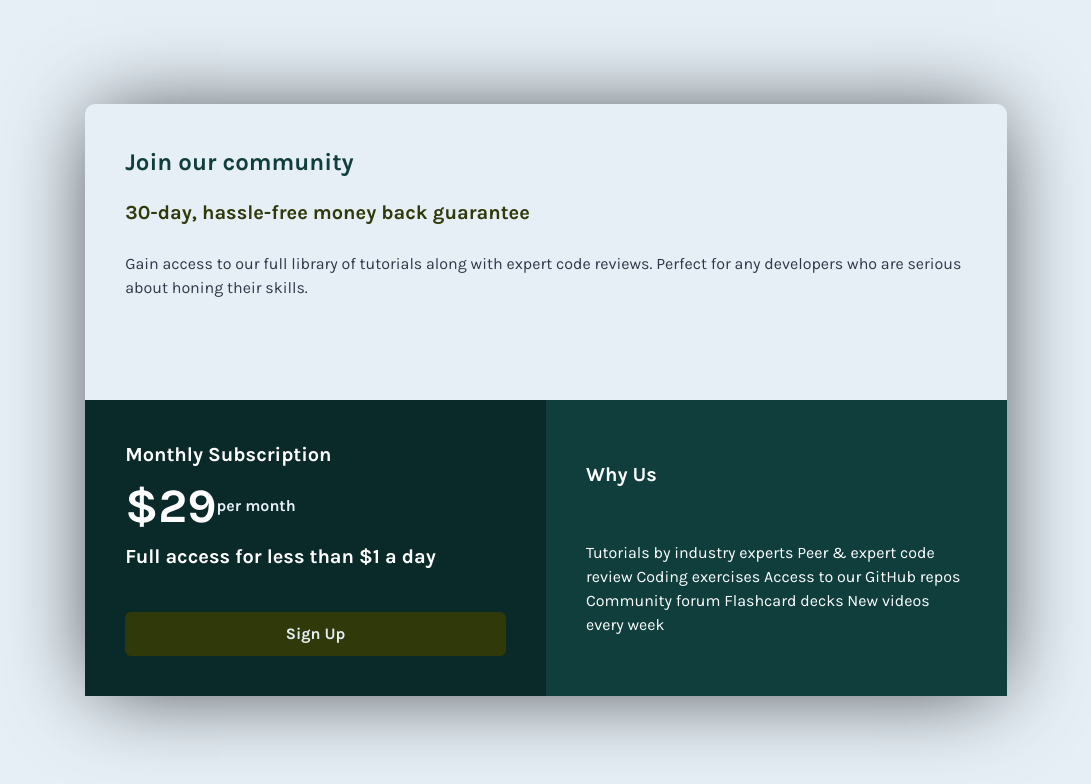
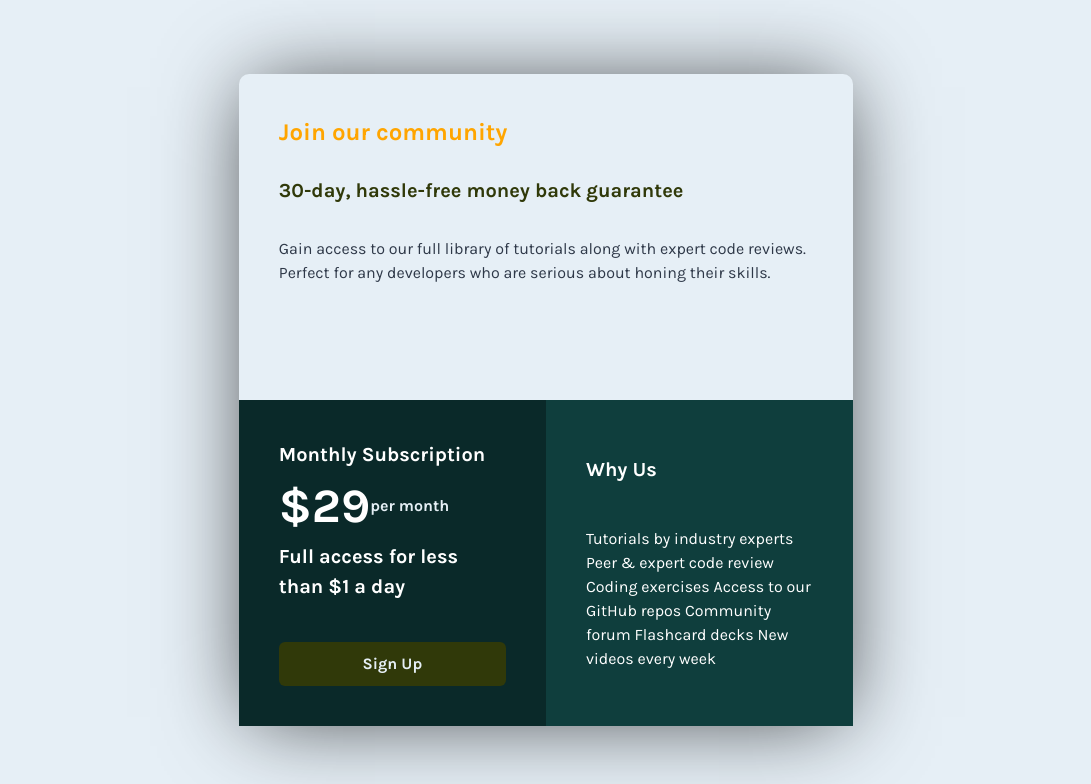
Before and after one commit to JammiM/single-price-grid-component, a React (Vite) app: page / in a window 1536 px wide. Shown: the top 784 px of the page, without its empty margins (222-1313 px from the left). Built offline with nearby package versions, Linux system fonts and the light colour scheme.

Commit message:
Updated media queries

```diff
--- a/src/components/SinglePriceGrid.css
+++ b/src/components/SinglePriceGrid.css
@@ -3,13 +3,17 @@
   /* padding: 10px; */
   border-top-right-radius: 10px;
   border-top-left-radius: 10px;
-  margin-left: 20%;
-  margin-right: 20%;
+  margin-left: 5%;
+  margin-right: 5%;
+
+  width: 90%;
   font-size: var(--fs-regular);
 
   box-shadow: 0px 2px 82px -11px rgba(0, 0, 0, 0.75);
   -webkit-box-shadow: 0px 2px 82px -11px rgba(0, 0, 0, 0.75);
   -moz-box-shadow: 0px 2px 82px -11px rgba(0, 0, 0, 0.75);
+
+  transition: width 0.5s ease-in;
 
   /* box-shadow: 10px 10px 5px lightblue; */
 
@@ -23,22 +27,11 @@
     font-style: normal;
   } */
   display: grid;
-  grid-template: 1fr 1fr / 1fr 1fr;
+  grid-template: 1fr 1fr 1fr / 1fr;
   grid-template-areas:
-    "header header"
-    "price why-us";
-  /* gap: 20px; */
-
-  @media screen and (max-width: 720px) {
-    margin-left: 5%;
-    margin-right: 5%;
-
-    grid-template: 1fr 1fr 1fr / 1fr;
-    grid-template-areas:
-      "header"
-      "price"
-      "why-us";
-  }
+    "header"
+    "price"
+    "why-us";
 }
 
 .header {
@@ -124,6 +117,60 @@
 }
 
 .why-us_description {
-  font-weight: var(--fw-regular);
-  font-size: 1.25em;
+  /* font-weight: var(--fw-regular); */
+  /* font-size: 1.25em; */
 }
+
+/* Small tablets and larger mobile devices (481px - 768px) */
+@media (min-width: 481px) {
+  .SinglePriceGrid {
+    margin-left: 10%;
+    margin-right: 10%;
+
+    width: 80%;
+  }
+}
+
+/* Tablets and small laptops (769px - 1024px) */
+@media (min-width: 769px) {
+  .SinglePriceGrid {
+    margin-left: 15%;
+    margin-right: 15%;
+    width: 70%;
+
+    display: grid;
+    grid-template: 1fr 1fr / 1fr 1fr;
+    grid-template-areas:
+      "header header"
+      "price why-us";
+  }
+
+  .header__title {
+    color: blue;
+  }
+}
+
+/* Large desktops and high-resolution screens (1025px and up) */
+@media (min-width: 1025px) {
+  .SinglePriceGrid {
+    margin-left: 20%;
+    margin-right: 20%;
+    width: 60%;
+  }
+
+  .header__title {
+    color: green;
+  }
+}
+
+/* Extra-large screens (1440px and up) */
+@media (min-width: 1440px) {
+  .SinglePriceGrid {
+    margin-left: 30%;
+    margin-right: 30%;
+    width: 40%;
+  }
+  .header__title {
+    color: orange;
+  }
+}
```
